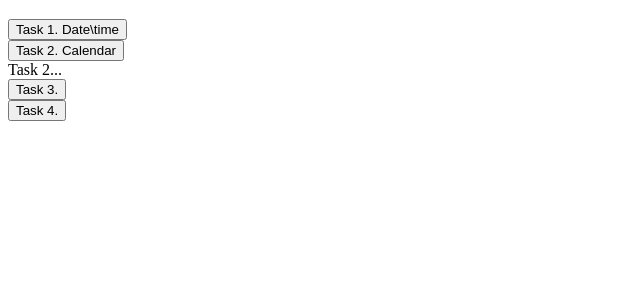
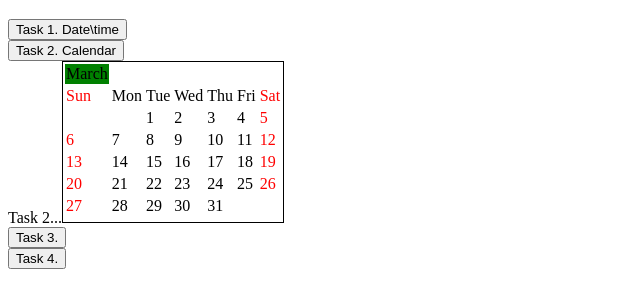
Before and after one commit to NotOnlyButAnd/web_progs, a plain HTML site: page works_js.html in a window 1280 px wide. Both pictures are taken after a click on the button "Task 2. Calendar". Shown: the part 61-368 px from the top of the page, without its empty margins (0-640 px from the left). Drawn offline with Linux system fonts and the light colour scheme.

Commit message:
Lab 4 [2]
Календарь крутой готов!!!

```diff
--- a/works_js.html
+++ b/works_js.html
@@ -79,7 +79,7 @@
                 time =  hours + ":" + below_10(now.getMinutes()) + ":" + below_10(now.getSeconds()) + " p.m."
             else
             {
-        let temp = 24 - hours
+                let temp = hours - 12
                 time = below_10(temp) + ":" + below_10(now.getMinutes()) + ":" + below_10(now.getSeconds()) + " p.m."
             }
         else
@@ -98,7 +98,88 @@
         if (block.className === "displayed"){
             block.setAttribute('class','hidden')}
         else{
+            let table = document.createElement('table'); // Открываем ‹table›.
+            table.style.display = 'inline-block';
+            table.style.border = '1px solid black';
+            let tbody = document.createElement('tbody');
+            table.appendChild(tbody);
 
+            /*let row = document.createElement('tr'); // Открываем тег элемента ‹tr›.
+            let row_data = document.createElement('td');
+            row_data.innerHTML = "111"
+            row.appendChild(row_data);
+            tbody.appendChild(row);
+            row_data = document.createElement('td');
+            row_data.innerHTML = "222"
+            row.appendChild(row_data);
+            tbody.appendChild(row);*/
+            let my_month = 2
+            let now = new Date(2022, my_month, 1);
+            let start = now.getDay()
+            alert(start)
+            let t_num = 1
+            let next_month = new Date(2022, my_month + 1, 0)
+            let end = next_month.getDate()
+            // alert(now)
+
+            var days = ["Sun", "Mon", "Tue", "Wed", "Thu", "Fri", "Sat"];
+            var months = ["January", "February", "March", "April", "May", "June", "July", "August", "September", "October", "November", "December"];
+            let row_1 = document.createElement('tr');
+            let row_1_data = document.createElement('td');
+            row_1_data.style.backgroundColor = "green";
+            row_1_data.innerHTML = months[my_month];
+            alert(months[my_month])
+            row_1.appendChild(row_1_data);
+            // row_1.innerHTML = months[my_month];
+            tbody.appendChild(row_1);
+
+            let row_2 = document.createElement('tr');
+            for (let i = 0; i <= 6; i++) // Цикл для заполнения заголовка
+            {
+                let row_2_data = document.createElement('td');
+                row_2_data.innerHTML = days[i];
+                if (i == 0 || i == 6)
+                    row_2_data.style.color = "red";
+                row_2.appendChild(row_2_data);
+            }
+            tbody.appendChild(row_2);
+
+            for (let j = 1; j <= 6; j++)
+            {
+                let row = document.createElement('tr');
+                for (let i = 0; i <= 6; i++) // Цикл для заполнения таблицы.
+                {
+                    /*if (i % 7 == 1)
+                        let row = document.createElement('tr'); // Открываем тег элемента ‹tr›.*/
+                    let row_data = document.createElement('td');
+                    if (i >= start && j == 1)
+                    {
+                        if (i == 0 || i == 6)
+                            row_data.style.color = "red";
+                        row_data.innerHTML = t_num.toString();
+                        t_num += 1;
+                    }
+                    else
+                        if (j > 1)
+                        {
+                            if (t_num <= end)
+                            {
+                                if (i == 0 || i == 6)
+                                    row_data.style.color = "red";
+                                row_data.innerHTML = t_num.toString();
+                                t_num += 1;
+                            }
+                        }
+
+                    row.appendChild(row_data);  // Выводим ячейку календаря.
+                    /*if (i % 7 == 0)
+                        tbody.appendChild(row);   // Закрываем тег элемента ‹tr›.*/
+                }
+                tbody.appendChild(row);
+            }
+
+            /*block.write('<\/table>');*/    // Закрываем теги элементов ‹table›.
+            block.appendChild(table);
             block.setAttribute('class', 'displayed')}
     }
     elem3.onclick = function() {
```
Lines whose indentation alone changed are shown as unchanged.
